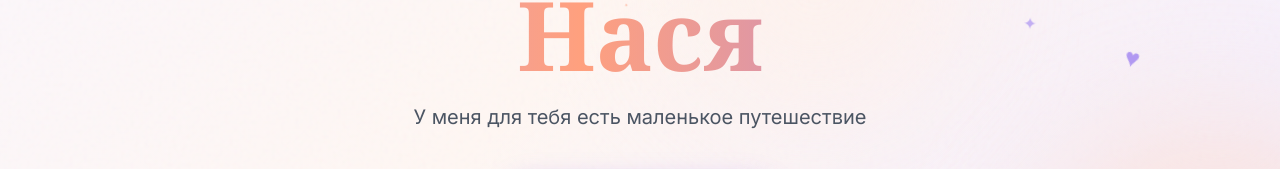
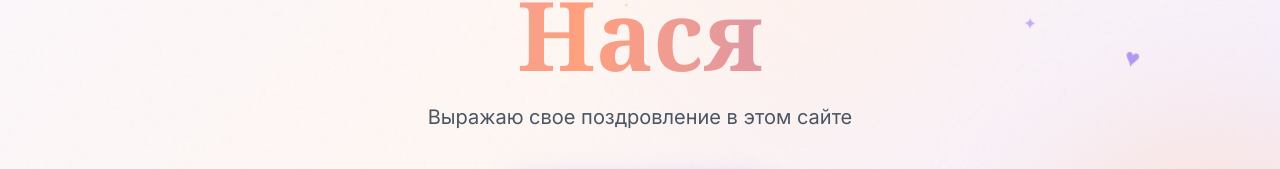
Before and after one commit to stanislaaww/birthday-gift, a React (Vite) app in the folder client/: page / in a window 1280 px wide. Shown: the part 419-588 px from the top of the page. Built offline with nearby package versions, Linux system fonts and the light colour scheme; no server answers; a web font is replaced by a local one.

Commit message:
Update fallback.js

```diff
--- a/client/src/data/fallback.js
+++ b/client/src/data/fallback.js
@@ -6,7 +6,7 @@ export const fallbackContent = {
   relationshipStart: '[ДАТА]', // формат YYYY-MM-DD, например '2023-06-15'
 
   heroTitle: 'С Днём Рождения Нася',
-  heroSubtitle: 'У меня для тебя есть маленькое путешествие',
+  heroSubtitle: 'Выражаю свое поздровление в этом сайте',
 
   photos: [
     {
```
